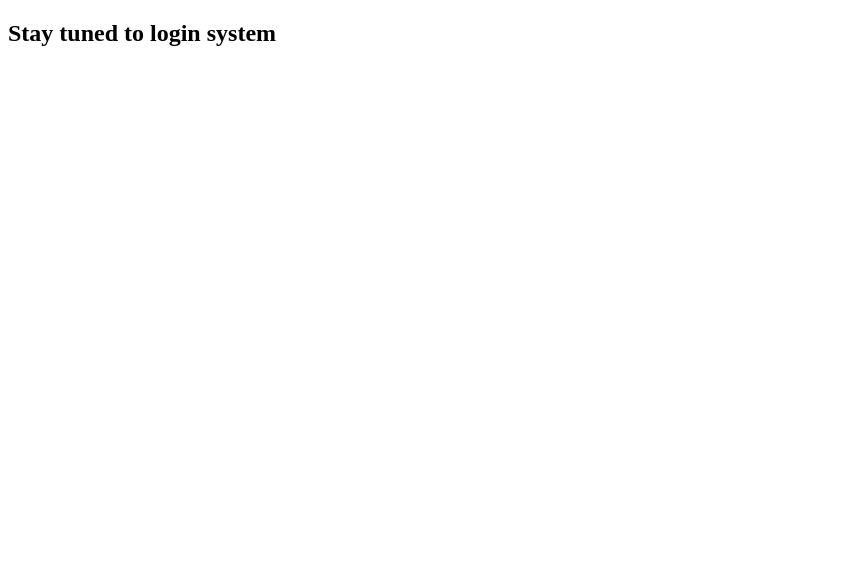
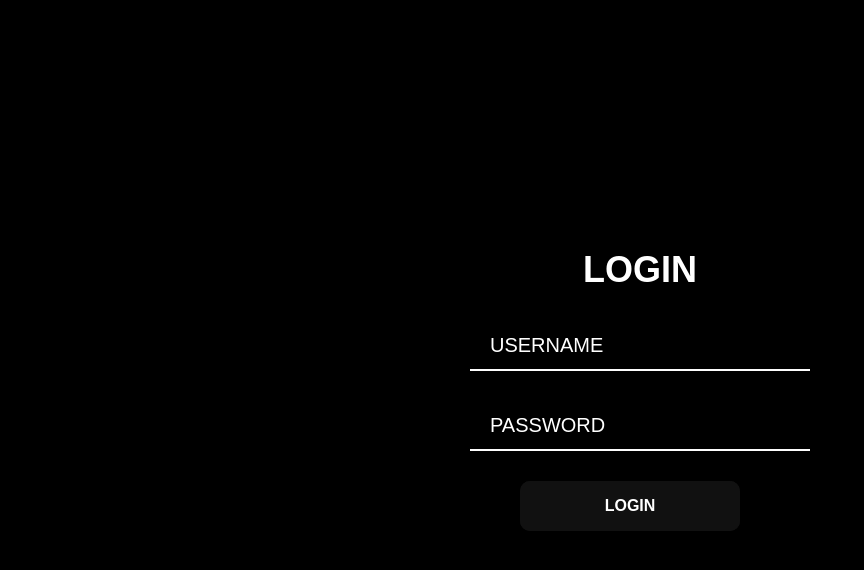
Before and after one commit to saivishwa-dev/Login-System, a Node server app: page / in a window 1280 px wide. Shown: the top 570 px of the page, without its empty margins (0-864 px from the left). Run offline with Node 20, Linux system fonts and the light colour scheme.

Commit message:
updated the front end perfectly

```diff
--- /dev/null
+++ b/public/style.css
@@ -0,0 +1,140 @@
+*{
+    margin: 0;
+    padding: 0;
+    box-sizing: border-box;
+    font-family: Arial, Helvetica, sans-serif;
+}
+
+body{
+    display: flex;
+    align-items: center;
+    justify-content: center;
+    min-height: 100vh;
+    background: rgb(0, 0, 0);
+    /* background: url('/assets/background.jpeg'); */
+    /* background-repeat: no-repeat;
+    background-position: center;
+    background-size: cover; */
+}
+
+
+.wrapper{
+    width: 420px;
+    background-color: transparent;
+    color: #fff;
+    border-radius: 10px;
+    padding: 30px 40px;
+    box-shadow: 0 4px 8px 0 rgba(0, 0, 0, 0.2), 0 6px 20px 0 rgba(0, 0, 0, 0.19);
+}
+
+
+h2{
+    font-size: 36px;
+    text-align: center;
+    margin-top: 10px;
+    margin-bottom: 10px;
+}
+
+.wrapper .input-box{
+    width: 100%;
+    height: 50px;
+    margin: 30px 0;
+}
+
+
+.input-box input{
+    width: 100%;
+    height: 100%;
+    background: transparent;
+    border: none;
+    outline: none;
+    border: 2px solid rgb(253, 253, 253);
+    border-top:none;
+    border-left: none;
+    border-right: none;
+    /* border-radius: 10px;    */
+    color: #fff;
+    padding: 20px 45px 20px 20px;
+    font-size: 20px;
+
+}
+
+.input-box input::placeholder{
+    color: #fff;
+}
+
+button{
+    width: 100%;
+    height: 45px;
+    background: #fff;
+    border: none;
+    outline: none;
+    border-radius:40px;
+    margin-bottom: 30px;
+    box-shadow: 0 0 10px rgba(0,0,0, .1);
+    font-size: 16px;
+    color: #333;
+    font-weight: 600;
+}
+
+
+.glow-on-hover {
+    width: 220px;
+    height: 50px;
+    border: none;
+    outline: none;
+    color: #fff;
+    background: #111;
+    cursor: pointer;
+    position: relative;
+    z-index: 0;
+    border-radius: 10px;
+    margin-left: 50px;
+}
+
+.glow-on-hover:before {
+    content: '';
+    background: linear-gradient(45deg, #ff0000, #ff7300, #fffb00, #48ff00, #00ffd5, #002bff, #7a00ff, #ff00c8, #ff0000);
+    position: absolute;
+    top: -2px;
+    left:-2px;
+    background-size: 400%;
+    z-index: -1;
+    filter: blur(5px);
+    width: calc(100% + 4px);
+    height: calc(100% + 4px);
+    animation: glowing 20s linear infinite;
+    opacity: 0;
+    transition: opacity .3s ease-in-out;
+    border-radius: 10px;
+}
+
+.glow-on-hover:active {
+    color: #000
+}
+
+.glow-on-hover:active:after {
+    background: transparent;
+}
+
+.glow-on-hover:hover:before {
+    opacity: 1;
+}
+
+.glow-on-hover:after {
+    z-index: -1;
+    content: '';
+    position: absolute;
+    width: 100%;
+    height: 100%;
+    background: #111;
+    left: 0;
+    top: 0;
+    border-radius: 10px;
+}
+
+@keyframes glowing {
+    0% { background-position: 0 0; }
+    50% { background-position: 400% 0; }
+    100% { background-position: 0 0; }
+}
--- a/server.js
+++ b/server.js
@@ -1,5 +1,6 @@
 const express = require('express');
 const app = express();
+const path  = require('path');
 const ejs = require('ejs');
 const bodyParser = require('body-parser');
 const express_Session = require('express-session');
@@ -13,6 +14,8 @@ app.get("/",(req,res)=>{
 })
 
 app.set('view engine', 'ejs')
+app.use('/static',express.static(path.join(__dirname,'public')))
+app.use('/assets',express.static(path.join(__dirname, 'public/assets')))
 
 app.listen(PORT,(req,res)=>{
     console.log(`Server is started at ${3000} port`);
--- a/views/header.ejs
+++ b/views/header.ejs
@@ -4,5 +4,6 @@
     <meta charset="UTF-8">
     <meta name="viewport" content="width=device-width, initial-scale=1.0">
     <title><%-title%></title>
+    <link rel="stylesheet" href="/static/style.css">
 </head>
 <body>
--- a/views/main.ejs
+++ b/views/main.ejs
@@ -1,4 +1,28 @@
 
 <%-include ('header')-%>
-<h2>Stay tuned to login system</h2>
+<!-- header code loaded with ejs -->
+
+<div class="wrapper">
+<form action="" method="">
+    <div class="container">
+        <h2>LOGIN</h2>
+        <div class="input-box">
+            <!-- <label class="detail">Username</label> -->
+            <input type="text" placeholder="USERNAME" name = "" required>
+        </div>
+
+        <div class="input-box">
+            <!-- <label class="detail">Password</label> -->
+            <input type="password" placeholder="PASSWORD" name="" required>
+        </div>
+        <div class="click">
+            <button class="glow-on-hover" type="button">LOGIN</button>
+
+        </div>
+    </div>
+</form>
+</div>
+
+
+<!-- footer code loaded with ejs -->
 <%-include ('footer')-%>
```
Also changed, not shown: 1 other file.
